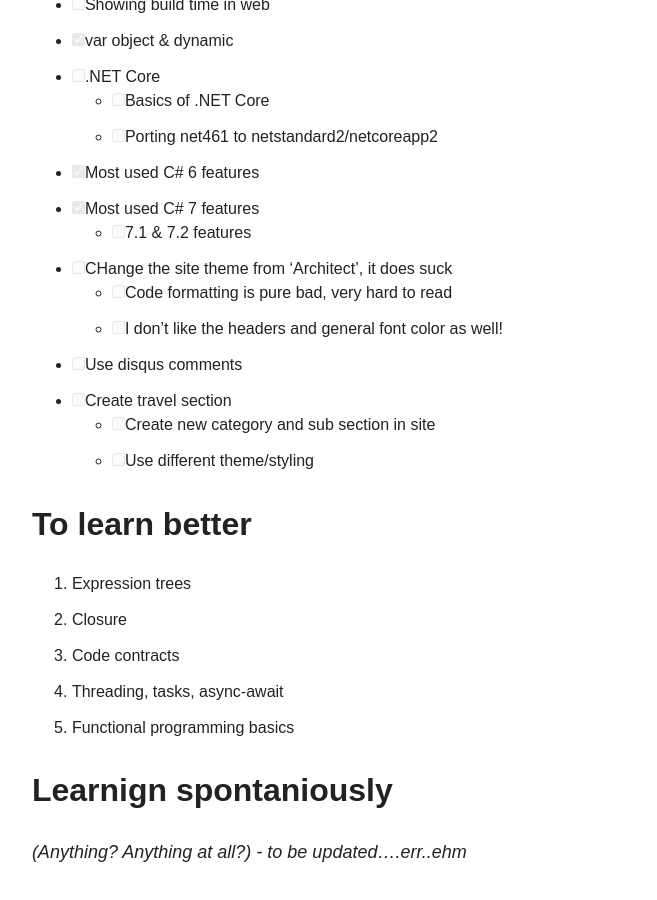
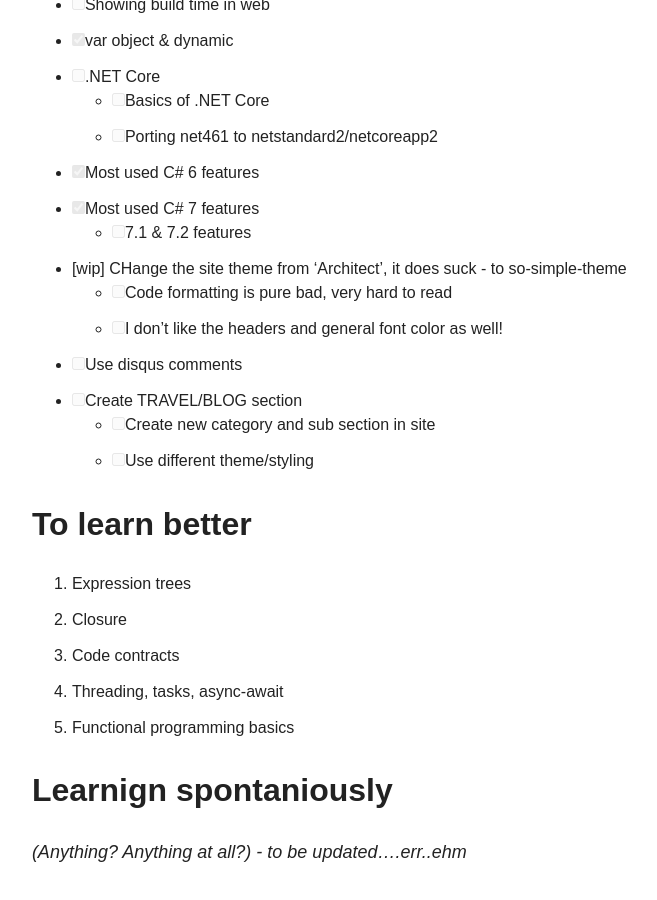
Before and after one commit to chakrabar/chakrabar.github.io, a Jekyll site: the page built from artifacts/notes.md, in a window 1280 px wide and 900 px high, scrolled down 831 px. Shown: the whole window, without its empty margins (254-911 px from the left). Built offline with Jekyll 4.4.1, drawn with Linux system fonts in a browser that asks for light colours; nearby versions of some CDN libraries; our own code applies the rules of GitHub Pages for plain Markdown files.

Commit message:
note update

```diff
--- a/artifacts/notes.md
+++ b/artifacts/notes.md
@@ -14,11 +14,11 @@
 - [x] Most used C# 6 features
 - [x] Most used C# 7 features
   - [ ] 7.1 & 7.2 features
-- [ ] CHange the site theme from 'Architect', it does suck
+- [wip] CHange the site theme from 'Architect', it does suck - to so-simple-theme
   - [ ] Code formatting is pure bad, very hard to read
   - [ ] I don't like the headers and general font color as well!
 - [ ] Use disqus comments
-- [ ] Create travel section
+- [ ] Create TRAVEL/BLOG section
   - [ ] Create new category and sub section in site
   - [ ] Use different theme/styling
 
```
